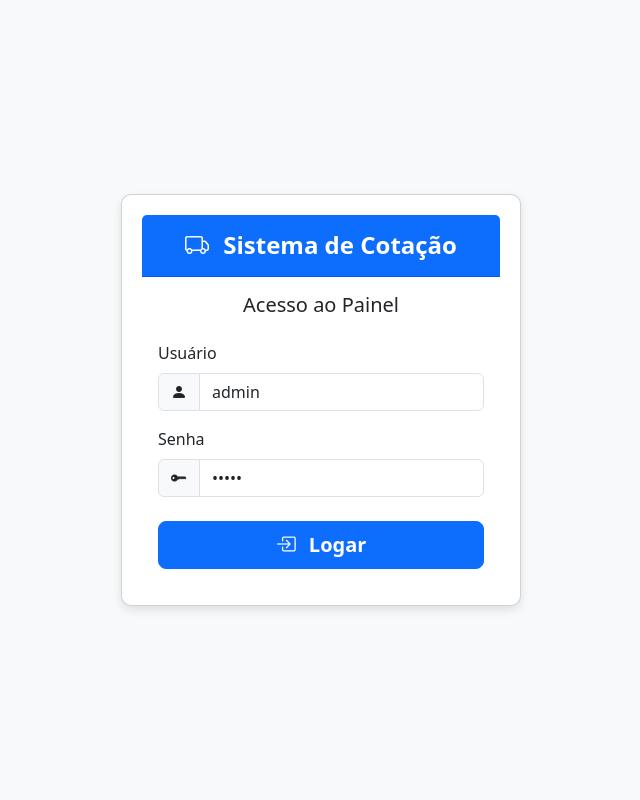
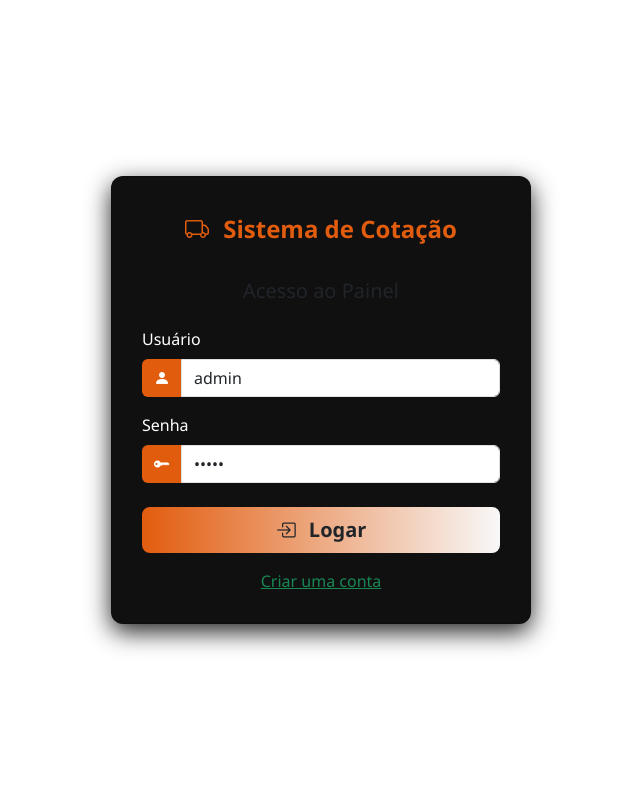
Before and after one commit to AVSantosDev/ProjetoCotacao, a Django app: page / in a window 1280 px wide. Shown: the whole page, without its empty margins (319-959 px from the left). Run offline with Django 5.2, Linux system fonts and the light colour scheme; some libraries are stand-ins or nearby versions.

Commit message:
criado dela em desenvolvimento para ao clicar em outro lugar não dar o erro de falta de template, customizado a tela de login também acrescentado logo svg e span

```diff
--- a/cotacao/templates/login.html
+++ b/cotacao/templates/login.html
@@ -7,42 +7,105 @@
     <title>Login - Sistema de Cotação</title>
 
     <link href="{% static 'vendor/bootstrap/css/bootstrap.min.css' %}" rel="stylesheet">
-
     <link rel="stylesheet" href="https://cdn.jsdelivr.net/npm/bootstrap-icons@1.11.3/font/bootstrap-icons.min.css">
-
     <link href="{% static 'cotacao/css/custom_styles.css' %}" rel="stylesheet">
 
     <style>
         body {
-            /* Fundo cinza suave, comum em telas de login */
-            background-color: #f8f9fa;
+            background: linear-gradient(135deg, #ffffffff, #ffffffff);
+            height: 100vh;
             display: flex;
             align-items: center;
             justify-content: center;
-            height: 100vh;
             margin: 0;
+            font-family: 'Segoe UI', Tahoma, Geneva, Verdana, sans-serif;
         }
+
         .login-card {
             width: 100%;
-            max-width: 400px;
-            padding: 20px;
-            border-radius: 10px;
-            box-shadow: 0 4px 10px rgba(0, 0, 0, 0.1);
+            max-width: 420px;
+            background-color: #101011ff;
+            border-radius: 12px;
+            box-shadow: 0 8px 25px hsla(0, 0%, 14%, 1.00);
+            padding: 30px;
+            text-align: center;
+            transition: transform 0.2s ease-in-out;
+        }
+
+        .login-card:hover {
+            transform: translateY(-5px);
+        }
+
+        .login-card .card-header {
+            background: none;
+            border: none;
+            margin-bottom: 20px;
+        }
+
+        .login-card .card-header h4 {
+            color: #e25c0eff;
+            font-weight: bold;
+        }
+
+        .login-card .form-control:focus {
+            box-shadow: 0 0 0 0.2rem rgba(216, 92, 21, 0.73);
+            border-color: rgba(216, 102, 8, 1);
+            border radius: 5px;
+        }
+
+        .input-group-text {
+            background-color: #e25c0eff;
+            color: #ffffffff;
+            border: none;
+        }
+
+        .btn-login {
+            background: linear-gradient(to right, #e25c0eff, rgba(248, 248, 248, 1));
+            border: none;
+            font-weight: bold;
+            transition: background 0.3s ease-in-out;
+
+        }
+
+        .btn-login:hover {
+            background: linear-gradient(to right, #f5f5f5ff, #e25c0eff);
+        }
+
+        .alert {
+            font-size: 0.9rem;
+        }
+
+        .form-label{
+            color: #ffffffff;
+
+        }
+        .card-bodys{
+            color: #e25c0eff;
+        }
+
+
+        @media (max-width: 576px) {
+            .login-card {
+                padding: 30px;
+                margin: 0 10px;
+            }
+        }
+
+        a.text-success:hover {
+            color: #4e73df;
         }
     </style>
 </head>
 <body>
-
     <div class="card login-card">
-        <div class="card-header bg-primary text-white text-center py-3">
-            <h4 class="mb-0 fw-bold">
-                <i class="bi bi-truck me-2"></i>
-                Sistema de Cotação
+        <div class="card-header">
+            <h4>
+                <i class="bi bi-truck me-2"></i> Sistema de Cotação
             </h4>
         </div>
 
-        <div class="card-body">
-            <h5 class="text-center mb-4 text-dark">Acesso ao Painel</h5>
+        <div class="card-bodys">
+            <h5 class="text-dark mb-4">Acesso ao Painel</h5>
 
             <form method="POST" action="{% url 'login' %}">
                 {% csrf_token %}
@@ -53,7 +116,7 @@
                     </div>
                 {% endif %}
 
-                <div class="mb-3">
+                <div class="mb-3 text-start">
                     <label for="username" class="form-label">Usuário</label>
                     <div class="input-group">
                         <span class="input-group-text"><i class="bi bi-person-fill"></i></span>
@@ -61,7 +124,7 @@
                     </div>
                 </div>
 
-                <div class="mb-4">
+                <div class="mb-4 text-start">
                     <label for="password" class="form-label">Senha</label>
                     <div class="input-group">
                         <span class="input-group-text"><i class="bi bi-key-fill"></i></span>
@@ -69,11 +132,15 @@
                     </div>
                 </div>
 
-                <div class="d-grid">
-                    <button type="submit" class="btn btn-primary btn-lg fw-bold">
+                <div class="d-grid mb-3">
+                    <button type="submit" class="btn btn-login btn-lg">
                         <i class="bi bi-box-arrow-in-right me-2"></i> Logar
                     </button>
                 </div>
+
+                <p class="mb-0">
+                    <a href="{% url 'register' %}" class="text-success">Criar uma conta</a>
+                </p>
             </form>
         </div>
     </div>
--- a/cotacao/urls.py
+++ b/cotacao/urls.py
@@ -9,11 +9,11 @@ from . import views
 
 urlpatterns = [
     # Rotas de Layout/Gerais
-    path('register/', views.register_view, name='register'),
+    path('register/', views.em_desenvolvimento_view, name='register'),
+    path('configuracao/', views.em_desenvolvimento_view, name='configuracao'),
+    path('usuarios/', views.em_desenvolvimento_view, name='cadastro_usuarios'),
+    path('dashboard/', views.dashboard_view, name='dashboard'),
     path('logout/', views.logout_view, name='logout'),
-    path('configuracao/', views.configuracao_view, name='configuracao'),
-    path('usuarios/', views.cadastro_usuarios_view, name='cadastro_usuarios'),
-    path('dashboard/', views.dashboard_view, name='dashboard'),
 
 
     # Rotas Cadastro Clientes
@@ -24,7 +24,7 @@ urlpatterns = [
 
 
     # Rotas de Cotação
-    path('cotacao/spots/', views.cotacao_spots_view, name='cotacao_spots'),
+    path('cotacao/spots/', views.em_desenvolvimento_view, name='cotacao_spots'),
 
     # Rotas de Cotação BID
     path('cotacao/bid/', views.cotacao_bid_listagem_view, name='cotacao_bid_listagem'),
--- a/cotacao/views.py
+++ b/cotacao/views.py
@@ -49,6 +49,12 @@ import traceback
 
 
 # VIEWS GERAIS
+
+def em_desenvolvimento_view(request):
+    ###Página genérica para funcionalidades em desenvolvimento.
+    return render(request, 'em_desenvolvimento.html')
+
+
 def login_view(request):
     if request.method == 'POST':
         username = request.POST.get('username')
```
Also changed, not shown: cotacao/templates/base.html (+18 -2 lines), cotacao/templates/em_desenvolvimento.html (added, +16 -0 lines).
